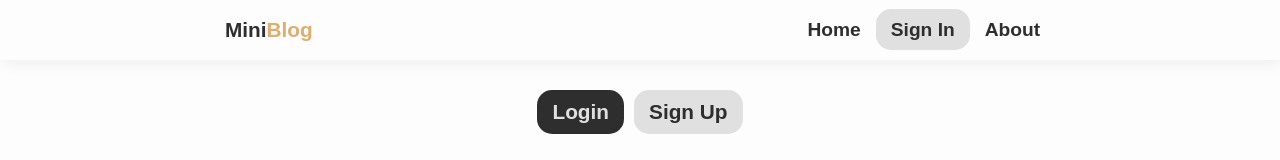
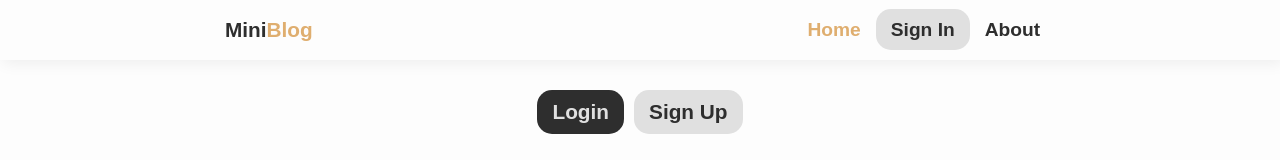
Before and after one commit to HerbertDuarte/mini-blog, a React (Vite) app: page /login in a window 1280 px wide. In both pictures the pointer is over the link "Home". Shown: the top 160 px of the page. Built offline with nearby package versions, Linux system fonts and the light colour scheme; no server answers.

Commit message:
Update index.css

```diff
--- a/src/index.css
+++ b/src/index.css
@@ -18,6 +18,7 @@ body{
   justify-content: center;
 
   height: 100vh;
+  min-height: 500px;
   width: 100%;
   padding: 0 15px;
 
@@ -87,6 +88,10 @@ header > nav > a {
   white-space: nowrap;
 }
 
+header > nav > a:hover{
+  color: #dfae6f;
+}
+
 header span{
   font-size: 1.3em
 }
@@ -94,6 +99,11 @@ header span{
 header .active{
   background-color: #e0e0e0;
   color: #2e2e2e;
+}
+
+header .active:hover{
+  color: #fdfdfd;
+  background-color: #dfae6f;
 }
 
 a, .my_link{
@@ -174,7 +184,9 @@ button{
   border-radius: 10px;
   font-size: 1.1em;
   margin: 7px;
-
+}
+button:hover{
+  opacity: 0.9;
 }
 .btnDiv{
   width: 100%;
@@ -198,6 +210,14 @@ footer{
 @media (max-height: 580px) {
   .switchLogin{top: 5px;}
 }
+
+@media (max-height: 500px) {
+  .switchLogin{position: relative;}
+  body{
+    padding-bottom: 50px;
+  }
+}
+
 
 @media (max-width: 580px) {
 
```
